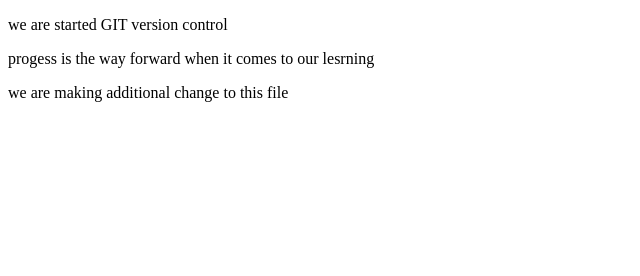
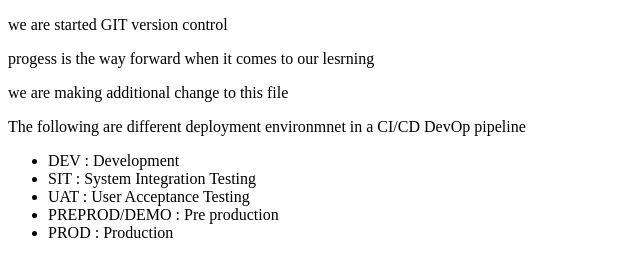
Before and after one commit to OrinamiD/Git-for-beginner, a plain HTML site: page index.html in a window 1280 px wide. Shown: the whole page, without its empty margins (0-640 px from the left). Drawn offline with Linux system fonts and the light colour scheme.

Commit message:
devOp CI/CD phases explained

```diff
--- a/index.html
+++ b/index.html
@@ -10,5 +10,16 @@
     <p>progess is the way forward when it comes to our lesrning</p>
 
 <p>we are making additional change to this file</p>
+
+<p>The following are different deployment environmnet in a CI/CD DevOp pipeline</p>
+
+<ul>
+    <li>DEV : Development</li>
+    <li>SIT : System Integration Testing</li>
+    <li>UAT : User Acceptance Testing</li>
+    <li>PREPROD/DEMO : Pre production</li>
+    <li>PROD : Production</li>
+
+</ul>
 </body>
 </html>
```
